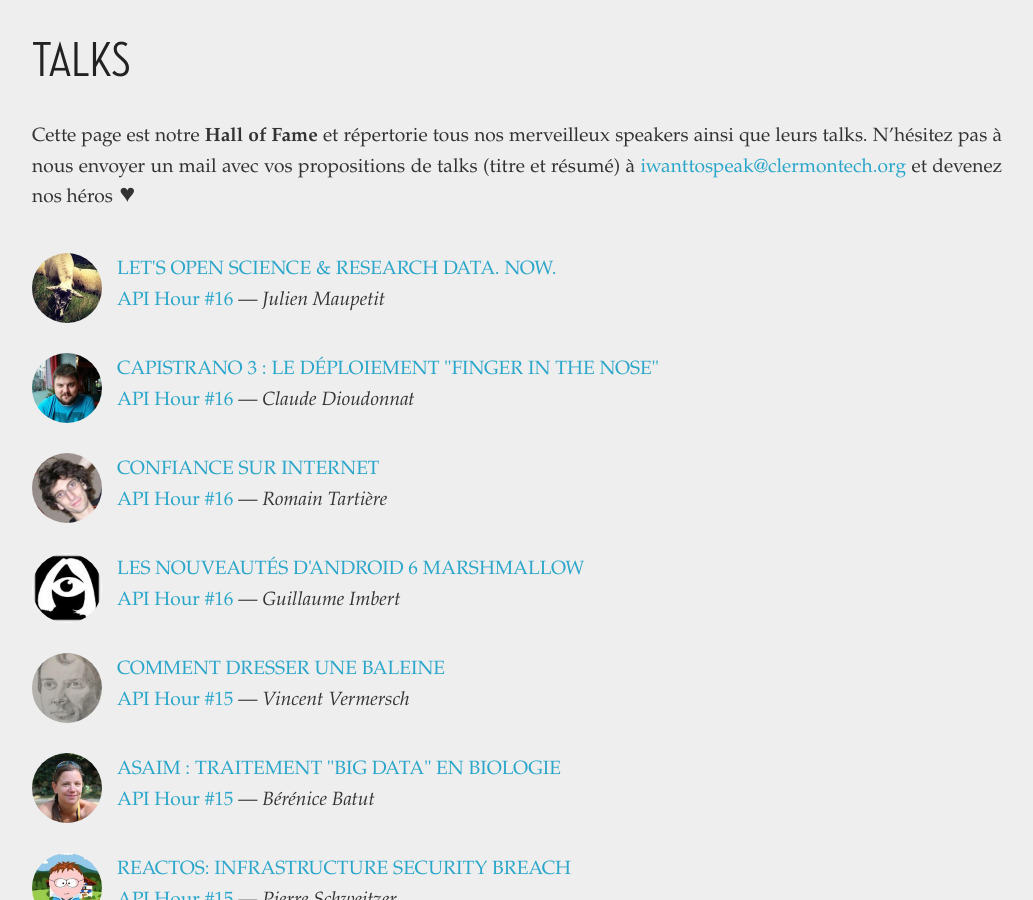
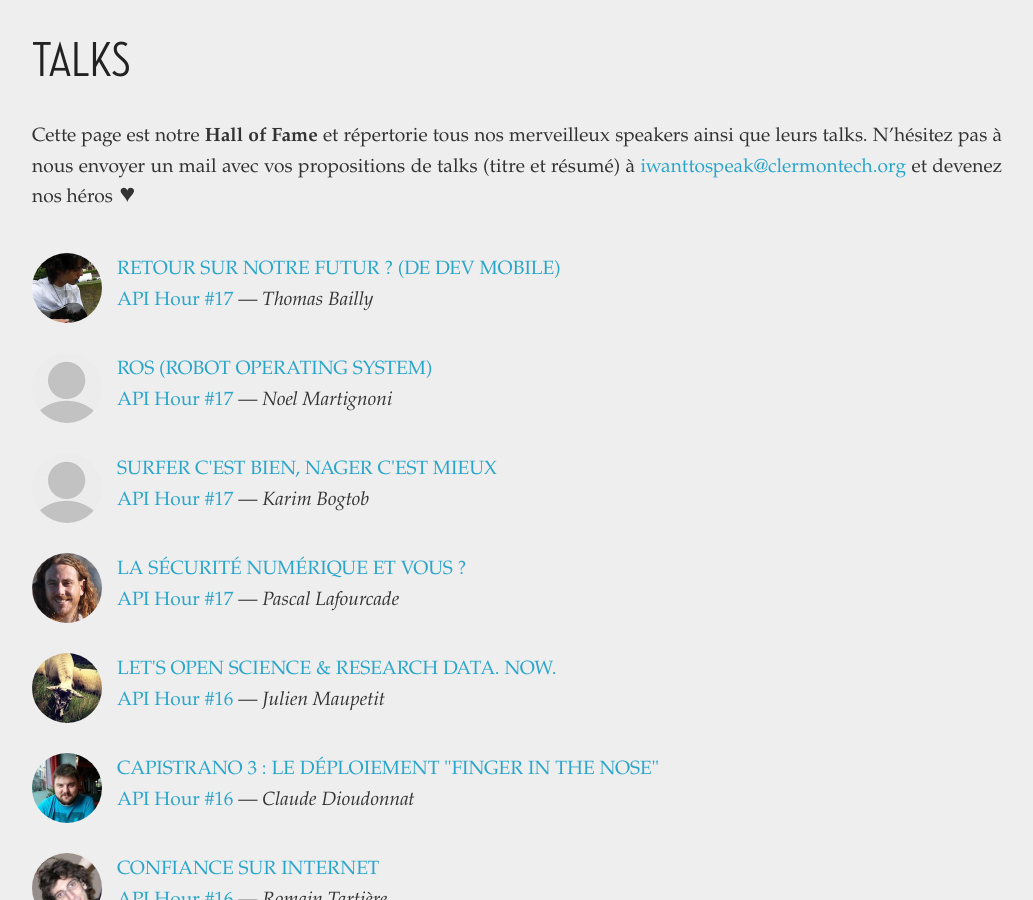
Before and after one commit to clermontech/clermontech.github.com, a Jekyll site: the page built from talks/index.md, in a window 1280 px wide and 900 px high, scrolled down 311 px. Shown: the whole window, without its empty margins (123-1156 px from the left). Built offline with Jekyll 4.4.1, drawn with Linux system fonts in a browser that asks for light colours; Markdown is read by kramdown in place of the engine named in the settings.

Commit message:
add AH 17 pages

```diff
--- a/_posts/2015-10-19-api-hour-17.md
+++ b/_posts/2015-10-19-api-hour-17.md
@@ -50,11 +50,15 @@ emails il est important que chacun puisse choisir le niveau de sécurité de ses
 communications. Il suffit juste que chacun en prend conscience et devienne
 acteur de sa sécurité numérique.
 
+[Voir la vidéo]({% post_url 2015-11-10-1-pascal-lafourcade-la-securite-numerique-et-vous %})
+
 ### Karim Bogtob • Surfer C'est Bien, Nager C'est Mieux
 
 Il existe encore des sites qui n'ont pas d'API. Ce n'est pas bien. Mais
 aujourd'hui on peut facilement crawler ces sites là et passer la plupart des
 protections anti-robots. Ça, c'est bien.
+
+[Voir la vidéo]({% post_url 2015-11-10-2-karim-bogtob-surfer-c-est-bien-nager-c-est-mieux %})
 
 ### Noel Martignoni • ROS (Robot Operating System)
 
@@ -68,9 +72,15 @@ Du Roomba à la BMW, en passant par le petit humanoïde Nao, je vous propose de
 découvrir ROS, son utilisation et son fonctionnement et tout cela en 10
 minutes.
 
+[Voir la vidéo]({% post_url 2015-11-10-3-noel-martignoni-ros-robot-operating-system %})
+
 ### Thomas Bailly •  Retour Sur Notre Futur ? (De Dev Mobile)
 
 Les voyages dans le temps étant beaucoup trop dangereux, mieux vaut que je me
 consacre à faire un retour sur un grand mystère de notre univers : Le dev.
 cross-platform.  Je vous propose donc de vous faire profiter de mon aventure
 sur un outil de dev. cross platform du nom du Zeus (ou plutôt Ionic Framework).
+
+Un question ? Vous pouvez contacter Thomas : thomas.bailly[AT]supinfo.com
+
+[Voir la vidéo]({% post_url 2015-11-10-4-thomas-bailly-retour-sur-notre-futur-de-dev-mobile %})
--- /dev/null
+++ b/_posts/2015-11-10-1-pascal-lafourcade-la-securite-numerique-et-vous.md
@@ -0,0 +1,24 @@
+---
+layout: talk
+categories: [ talks, api-hour-17 ]
+
+session_url: /api-hours/api-hour-17.html
+session_name: Clermont'ech API Hour &#35;17
+session_short_name: "&#35;17"
+
+author: Pascal Lafourcade
+author_url: http://sancy.univ-bpclermont.fr/~lafourcade/index.html
+author_image: pascal.jpg
+
+slides_url: http://sancy.univ-bpclermont.fr/~lafourcade/Slides-Clermontech-2015.pdf
+video:
+
+title: "La Sécurité Numérique Et Vous ?"
+---
+
+Les mots de passe et les emails sont deux des éléments de notre quotidien. Or
+la plupart des mots de passe utilisés sont facilement cassables, alors que
+quelques règles d’hygiène simples suffisent pour éviter le pire. Pour les
+emails il est important que chacun puisse choisir le niveau de sécurité de ses
+communications. Il suffit juste que chacun en prend conscience et devienne
+acteur de sa sécurité numérique.
--- /dev/null
+++ b/_posts/2015-11-10-2-karim-bogtob-surfer-c-est-bien-nager-c-est-mieux.md
@@ -0,0 +1,21 @@
+---
+layout: talk
+categories: [ talks, api-hour-17 ]
+
+session_url: /api-hours/api-hour-17.html
+session_name: Clermont'ech API Hour &#35;17
+session_short_name: "&#35;17"
+
+author: Karim Bogtob
+author_url:
+author_image:
+
+slides_url:
+video:
+
+title: "Surfer C'est Bien, Nager C'est Mieux"
+---
+
+Il existe encore des sites qui n'ont pas d'API. Ce n'est pas bien. Mais
+aujourd'hui on peut facilement crawler ces sites là et passer la plupart des
+protections anti-robots. Ça, c'est bien.
--- /dev/null
+++ b/_posts/2015-11-10-3-noel-martignoni-ros-robot-operating-system.md
@@ -0,0 +1,27 @@
+---
+layout: talk
+categories: [ talks, api-hour-17 ]
+
+session_url: /api-hours/api-hour-17.html
+session_name: Clermont'ech API Hour &#35;17
+session_short_name: "&#35;17"
+
+author: Noel Martignoni
+author_url:
+author_image:
+
+slides_url:
+video:
+
+title: "ROS (Robot Operating System)"
+---
+
+Et si on pouvait programmer un petit robot aspirateur comme on programme un
+bras industriel, cela ne serait-il pas plus simple ? C'est la promesse faite
+par la plateforme ROS (Robot Operating System). Derrière ce nom se cache
+probablement le système qui fera fonctionner la majorité des robots avec
+lesquels nous interagirons d'ici quelques années.
+
+Du Roomba à la BMW, en passant par le petit humanoïde Nao, je vous propose de
+découvrir ROS, son utilisation et son fonctionnement et tout cela en 10
+minutes.
--- /dev/null
+++ b/_posts/2015-11-10-4-thomas-bailly-retour-sur-notre-futur-de-dev-mobile.md
@@ -0,0 +1,22 @@
+---
+layout: talk
+categories: [ talks, api-hour-17 ]
+
+session_url: /api-hours/api-hour-17.html
+session_name: Clermont'ech API Hour &#35;17
+session_short_name: "&#35;17"
+
+author: Thomas Bailly
+author_url: https://twitter.com/Daztane
+author_image: daztane.jpg
+
+slides_url: http://slides.com/daztane/deck
+video:
+
+title: "Retour Sur Notre Futur ? (De Dev Mobile)"
+---
+
+Les voyages dans le temps étant beaucoup trop dangereux, mieux vaut que je me
+consacre à faire un retour sur un grand mystère de notre univers : Le dev.
+cross-platform.  Je vous propose donc de vous faire profiter de mon aventure
+sur un outil de dev. cross platform du nom du Zeus (ou plutôt Ionic Framework).
```
